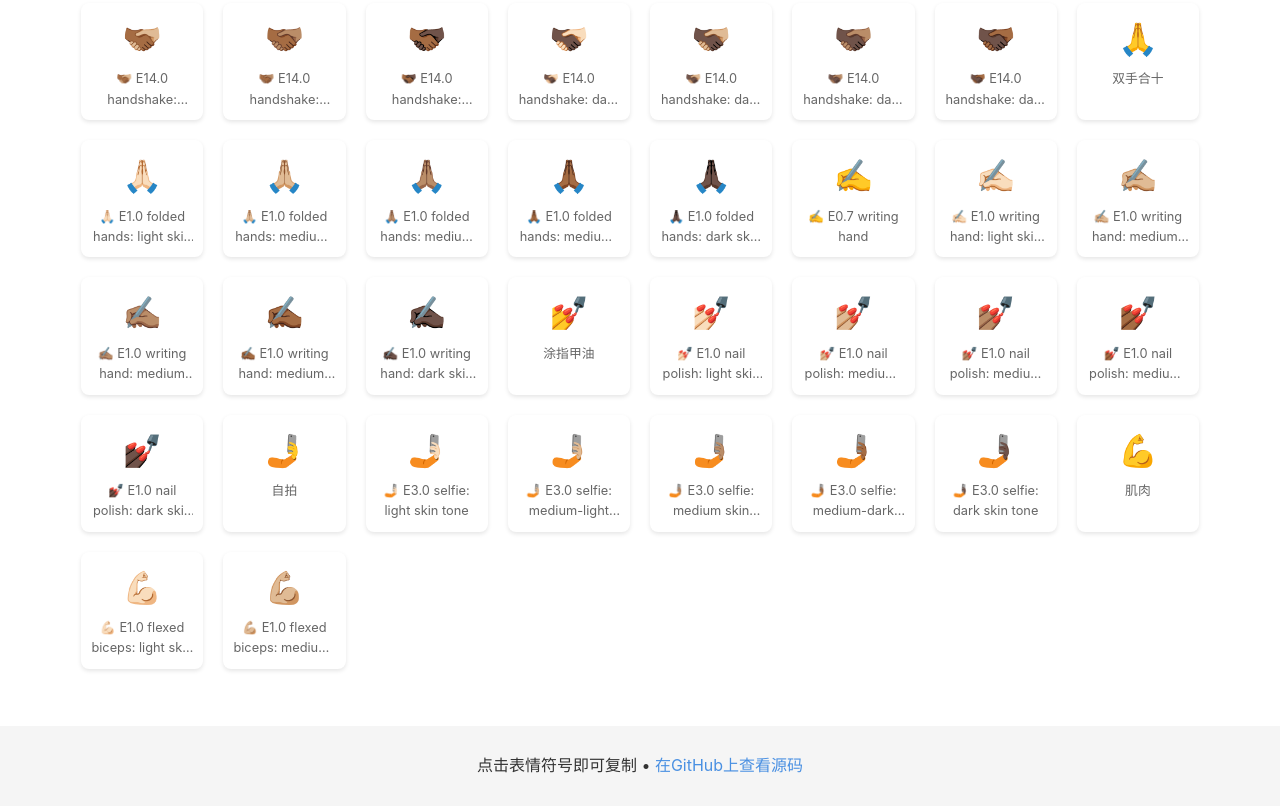
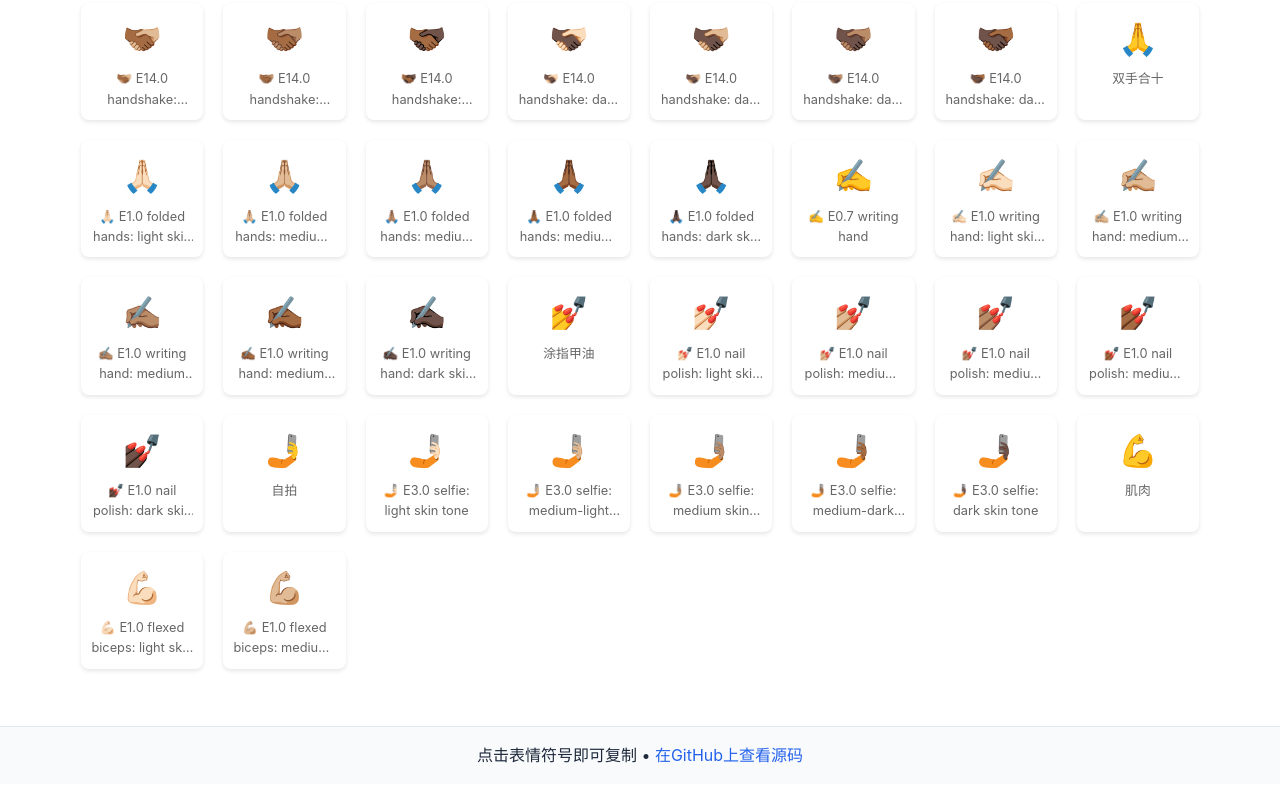
Before and after one commit to luojiyin1987/emoji-cn, a plain HTML site: page index.html in a window 1280 px wide. Shown: the part 7345-8151 px from the top of the page. After the commit the page ends 8129 px from the top, so only its background shows below. Drawn offline with Linux system fonts and the light colour scheme.

Commit message:
fix Accessibility

```diff
--- a/static/css/style.css
+++ b/static/css/style.css
@@ -233,22 +233,20 @@ main {
 
 footer {
     text-align: center;
-    padding: 2rem;
-    background: var(--secondary-color);
-    height: 80px;
-    display: flex;
-    align-items: center;
-    justify-content: center;
-    grid-row: 3;
+    padding: 1rem;
+    background-color: #f8fafc;
+    border-top: 1px solid #e2e8f0;
+    color: #1e293b;
 }
 
 footer a {
-    color: var(--primary-color);
+    color: #2563eb;
     text-decoration: none;
 }
 
 footer a:hover {
     text-decoration: underline;
+    color: #1e40af;
 }
 
 /* 响应式设计 */
```
